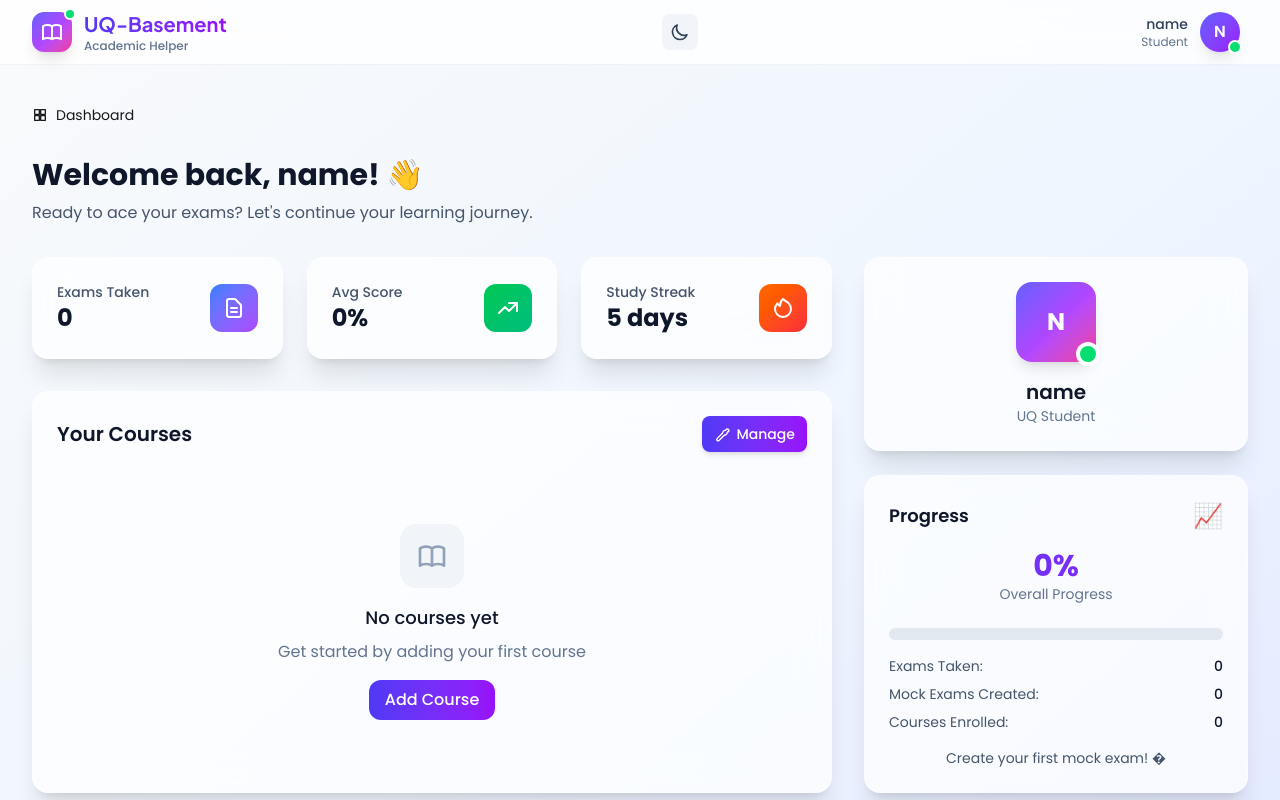
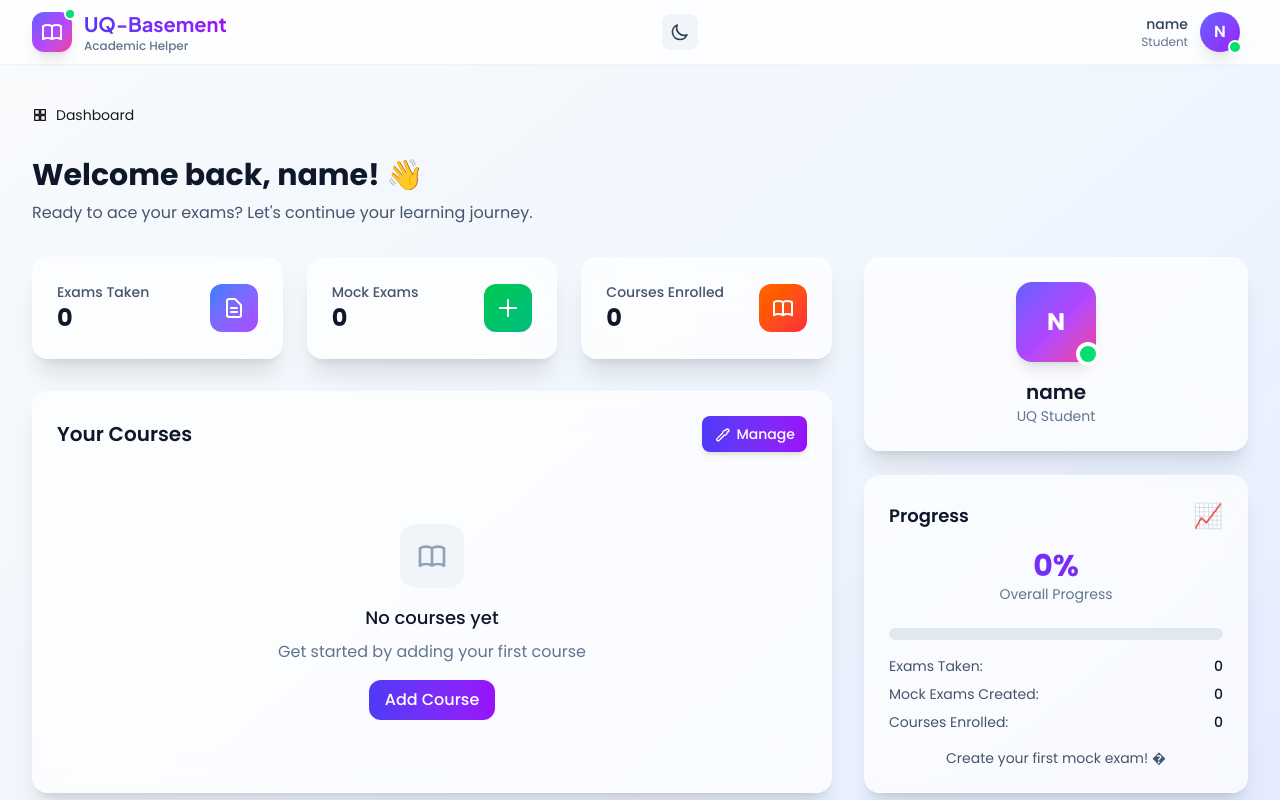
Before and after one commit to phurinjeffy/UQ-Basement, a React (Vite) app in the folder frontend/: page /dashboard in a window 1280 px wide. Shown: the top 800 px of the page. Built offline with nearby package versions, Linux system fonts and the light colour scheme; sample sign-in values are in the browser's storage.

Commit message:
update dashboard features

```diff
--- a/frontend/src/pages/Dashboard.jsx
+++ b/frontend/src/pages/Dashboard.jsx
@@ -249,12 +249,12 @@ const Dashboard = () => {
               <div className="bg-white/70 dark:bg-slate-800/70 backdrop-blur-lg rounded-2xl p-6 border border-white/20 dark:border-slate-700/20 shadow-xl">
                 <div className="flex items-center justify-between">
                   <div>
-                    <p className="text-sm font-medium text-slate-600 dark:text-slate-400">Avg Score</p>
-                    <p className="text-2xl font-bold text-slate-900 dark:text-white">{examStats.avg_score}%</p>
+                    <p className="text-sm font-medium text-slate-600 dark:text-slate-400">Mock Exams</p>
+                    <p className="text-2xl font-bold text-slate-900 dark:text-white">{userCreatedQuizzes}</p>
                   </div>
                   <div className="w-12 h-12 bg-gradient-to-br from-green-500 to-emerald-500 rounded-xl flex items-center justify-center">
                     <svg className="w-6 h-6 text-white" fill="none" stroke="currentColor" viewBox="0 0 24 24">
-                      <path strokeLinecap="round" strokeLinejoin="round" strokeWidth={2} d="M13 7h8m0 0v8m0-8l-8 8-4-4-6 6" />
+                      <path strokeLinecap="round" strokeLinejoin="round" strokeWidth={2} d="M12 4v16m8-8H4" />
                     </svg>
                   </div>
                 </div>
@@ -263,12 +263,12 @@ const Dashboard = () => {
               <div className="bg-white/70 dark:bg-slate-800/70 backdrop-blur-lg rounded-2xl p-6 border border-white/20 dark:border-slate-700/20 shadow-xl">
                 <div className="flex items-center justify-between">
                   <div>
-                    <p className="text-sm font-medium text-slate-600 dark:text-slate-400">Study Streak</p>
-                    <p className="text-2xl font-bold text-slate-900 dark:text-white">5 days</p>
+                    <p className="text-sm font-medium text-slate-600 dark:text-slate-400">Courses Enrolled</p>
+                    <p className="text-2xl font-bold text-slate-900 dark:text-white">{courses.length}</p>
                   </div>
                   <div className="w-12 h-12 bg-gradient-to-br from-orange-500 to-red-500 rounded-xl flex items-center justify-center">
                     <svg className="w-6 h-6 text-white" fill="none" stroke="currentColor" viewBox="0 0 24 24">
-                      <path strokeLinecap="round" strokeLinejoin="round" strokeWidth={2} d="M17.657 18.657A8 8 0 016.343 7.343S7 9 9 10c0-2 .5-5 2.986-7C14 5 16.09 5.777 17.656 7.343A7.975 7.975 0 0120 13a7.975 7.975 0 01-2.343 5.657z" />
+                      <path strokeLinecap="round" strokeLinejoin="round" strokeWidth={2} d="M12 6.253v13m0-13C10.832 5.477 9.246 5 7.5 5S4.168 5.477 3 6.253v13C4.168 18.477 5.754 18 7.5 18s3.332.477 4.5 1.253m0-13C13.168 5.477 14.754 5 16.5 5c1.746 0 3.332.477 4.5 1.253v13C19.832 18.477 18.246 18 16.5 18c-1.746 0-3.332.477-4.5 1.253" />
                     </svg>
                   </div>
                 </div>
```
